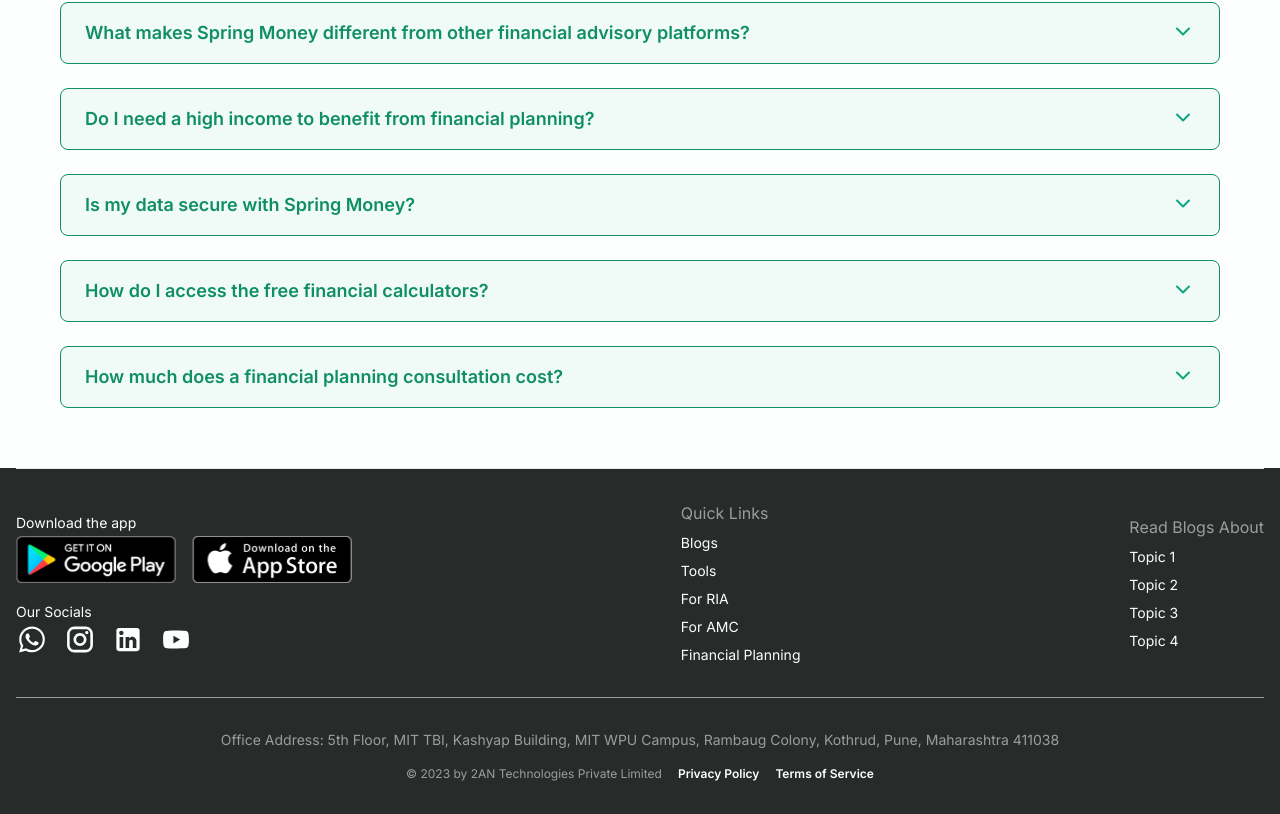
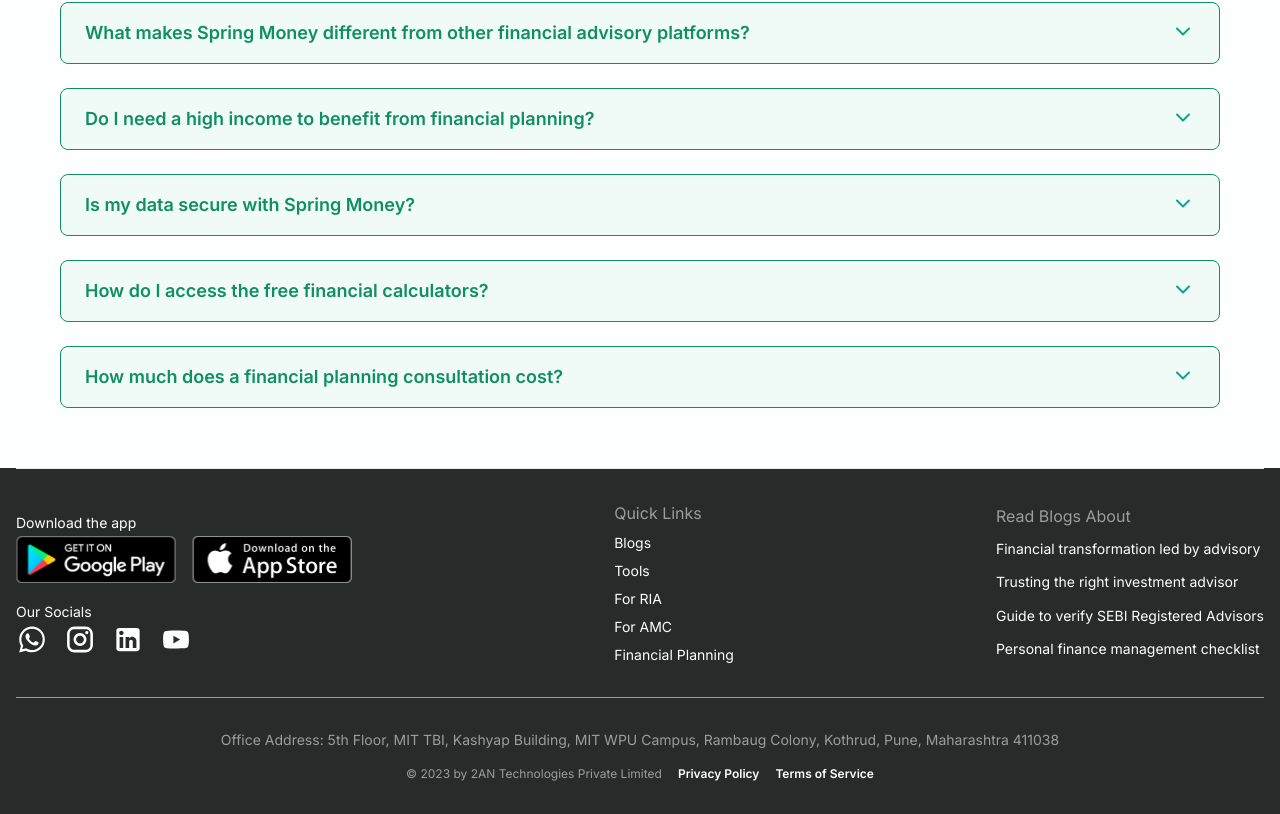
Before and after one commit to sahil01718/spring-website-revamp, a Next.js app: page / in a window 1280 px wide. Shown: the part 2816-3630 px from the top of the page. Built offline with nearby package versions, Linux system fonts and the light colour scheme.

Commit message:
added blogs topic in footer

```diff
--- a/app/components/Footer.tsx
+++ b/app/components/Footer.tsx
@@ -108,10 +108,42 @@ export default function Footer() {
             <span className="text-[#fcfffe8a] text-base font font-medium">
               Read Blogs About
             </span>
-            <span className="text-[#FCFFFE] text-sm font-normal">Topic 1</span>
-            <span className="text-[#FCFFFE] text-sm font-normal">Topic 2</span>
-            <span className="text-[#FCFFFE] text-sm font-normal">Topic 3</span>
-            <span className="text-[#FCFFFE] text-sm font-normal">Topic 4</span>
+            <Link
+              href={
+                "/blog/the-trusted-financial-advisory-that-changed-everything-harshal-patil-s-financial-transformation"
+              }
+            >
+              <span className="text-[#FCFFFE] text-sm font-normal">
+                Financial transformation led by advisory
+              </span>
+            </Link>
+            <Link
+              href={
+                "/blog/why-trusting-the-right-investment-firm-is-key-to-smart-investments"
+              }
+            >
+              <span className="text-[#FCFFFE] text-sm font-normal">
+                Trusting the right investment advisor
+              </span>
+            </Link>
+            <Link
+              href={
+                "/blog/how-to-verify-if-your-investment-advisor-is-sebi-registered"
+              }
+            >
+              <span className="text-[#FCFFFE] text-sm font-normal">
+                Guide to verify SEBI Registered Advisors
+              </span>
+            </Link>
+            <Link
+              href={
+                "/blog/the-ultimate-checklist-for-managing-your-personal-finances"
+              }
+            >
+              <span className="text-[#FCFFFE] text-sm font-normal">
+                Personal finance management checklist
+              </span>
+            </Link>
           </div>
         </div>
         <div className="py-8 flex flex-col gap-4 items-center text-center">
```
